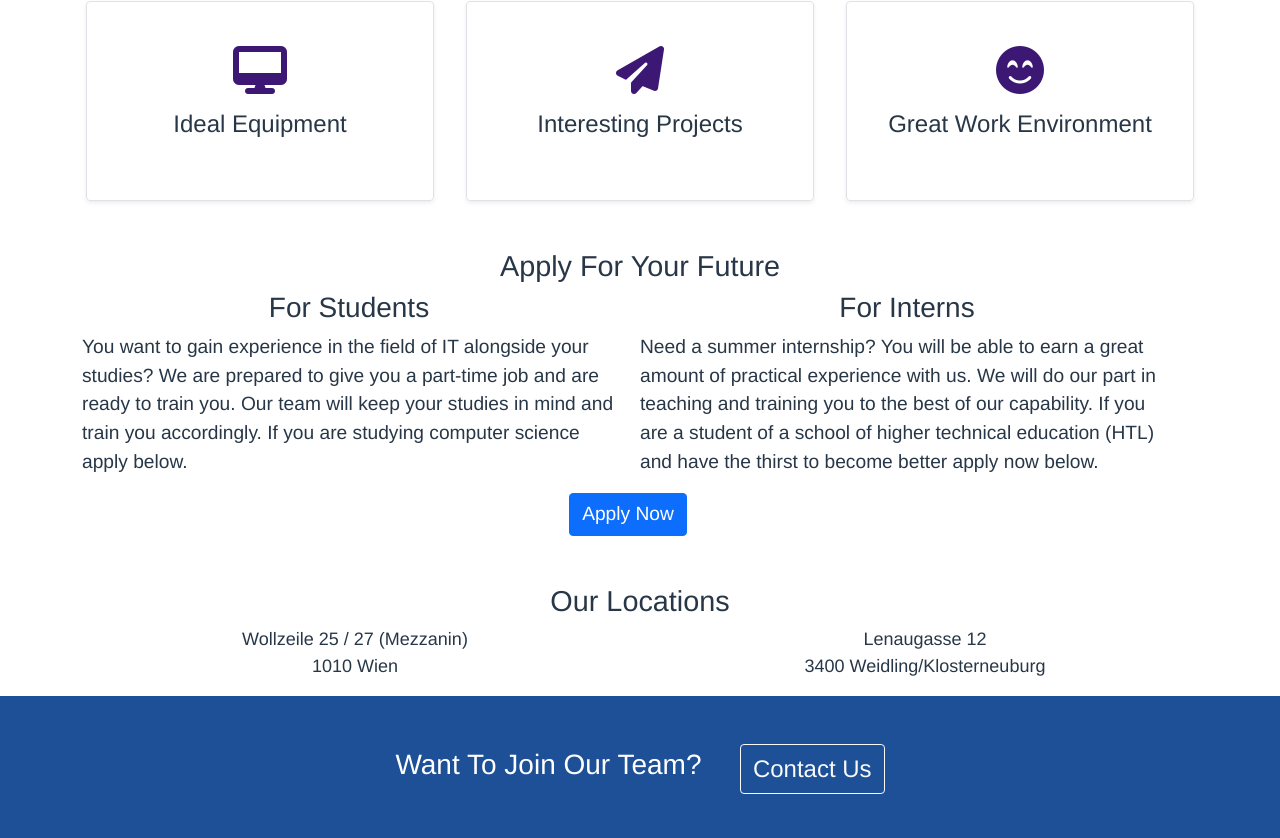
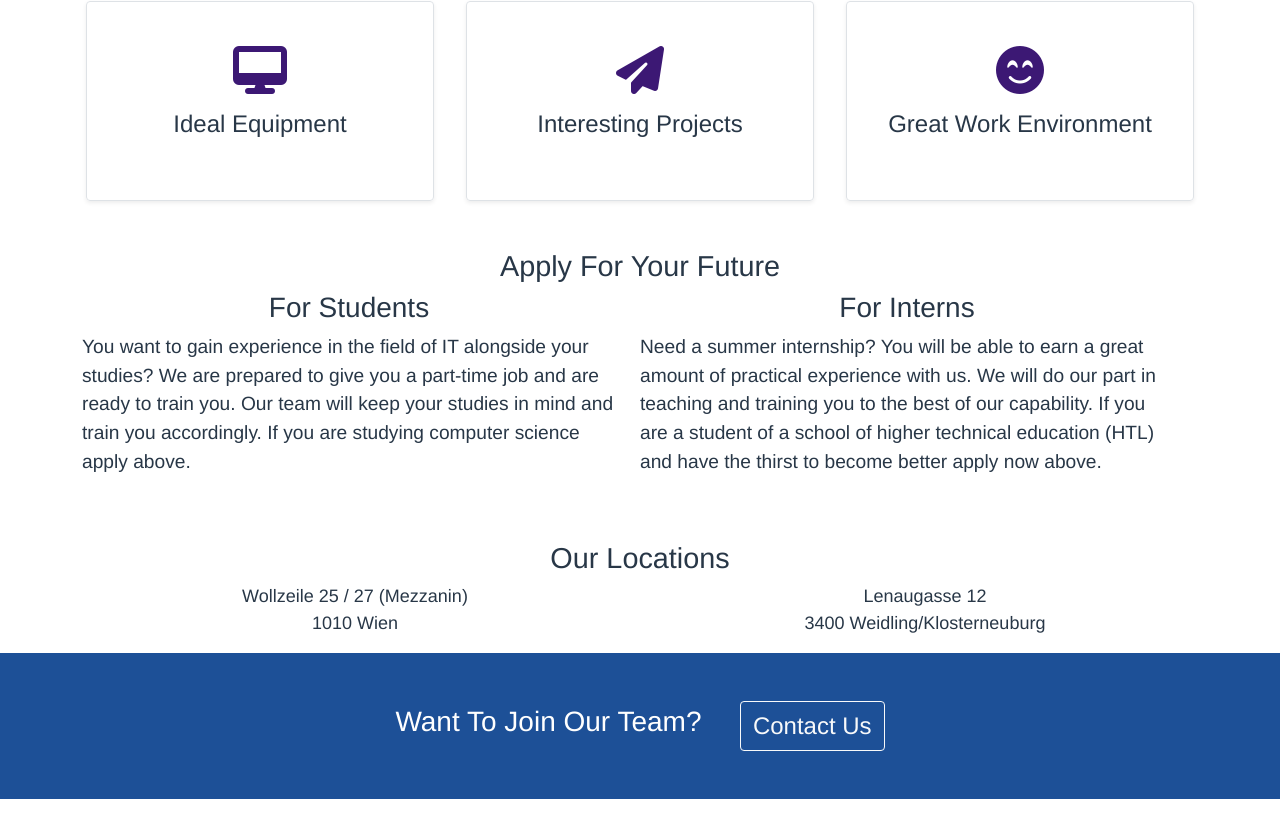
Before and after one commit to R1ce02/shark-career, a Vue app: page /#/ in a window 1280 px wide. Shown: the part 2414-3252 px from the top of the page. After the commit the page ends 3213 px from the top, so only its background shows below. Built offline with nearby package versions, Linux system fonts and the light colour scheme; what @meforma/vue-toaster, vue-recaptcha would draw is missing.

Commit message:
Minor Fixes

```diff
--- a/src/components/homePage_Offer.vue
+++ b/src/components/homePage_Offer.vue
@@ -4,16 +4,11 @@
     <div class="row">
       <div class="col-sm">
         <h3 class="centeredtxt">For Students</h3>
-        <p class="text">You want to gain experience in the field of IT alongside your studies? We are prepared to give you a part-time job and are ready to train you. Our team will keep your studies in mind and train you accordingly. If you are studying computer science apply below.</p>
+        <p class="text">You want to gain experience in the field of IT alongside your studies? We are prepared to give you a part-time job and are ready to train you. Our team will keep your studies in mind and train you accordingly. If you are studying computer science apply above.</p>
       </div>
       <div class="col-sm">
         <h3 class="centeredtxt">For Interns</h3>
-        <p class="text">Need a summer internship? You will be able to earn a great amount of practical experience with us. We will do our part in teaching and training you to the best of our capability. If you are a student of a school of higher technical education (HTL) and have the thirst to become better apply now below.</p>
-      </div>
-    </div>
-    <div class="row" >
-      <div class="col" id="apply">
-        <button type="button" class="btn btn-primary" id="applyBtn" v-on:click="goToVacancies">Apply Now</button>
+        <p class="text">Need a summer internship? You will be able to earn a great amount of practical experience with us. We will do our part in teaching and training you to the best of our capability. If you are a student of a school of higher technical education (HTL) and have the thirst to become better apply now above.</p>
       </div>
     </div>
 </div>
```
